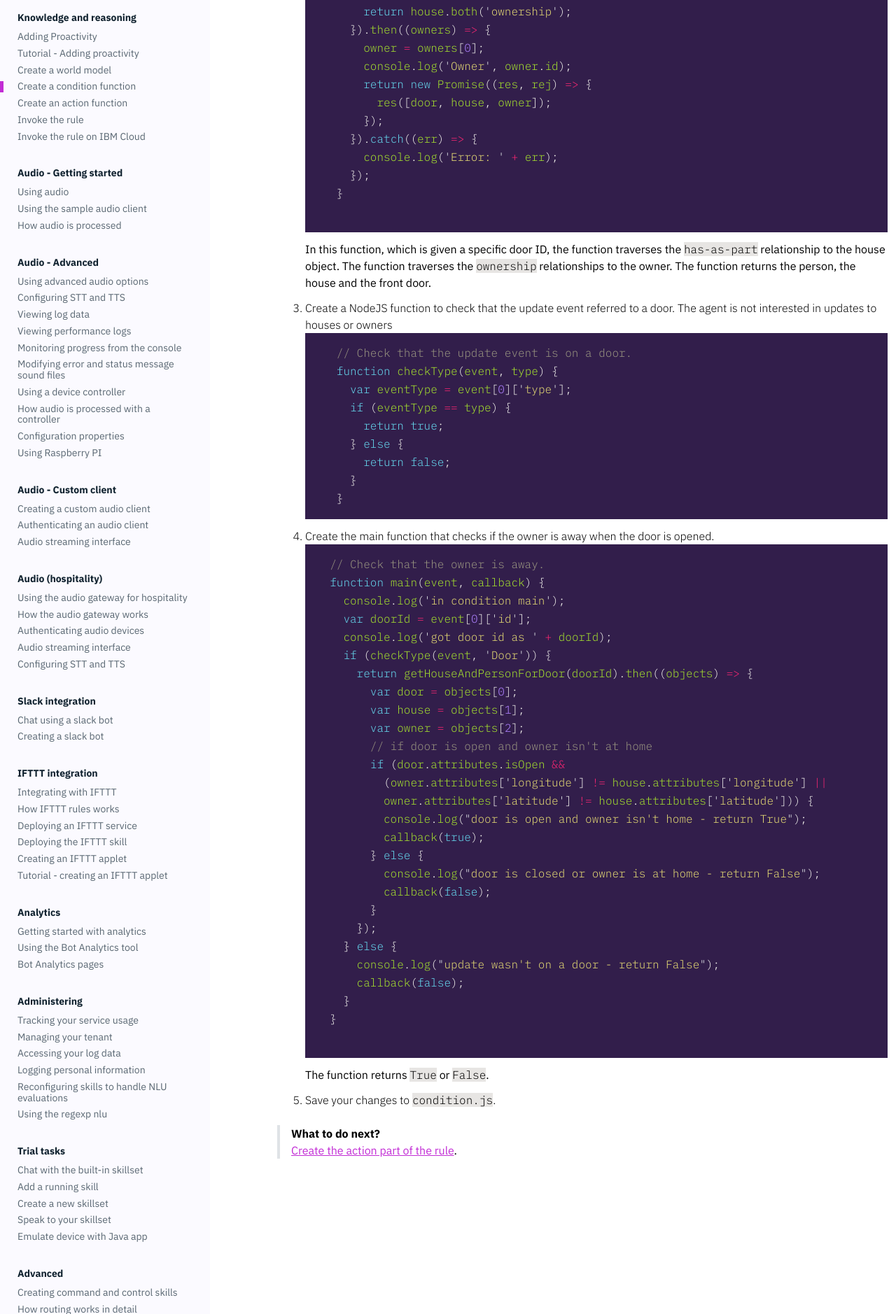
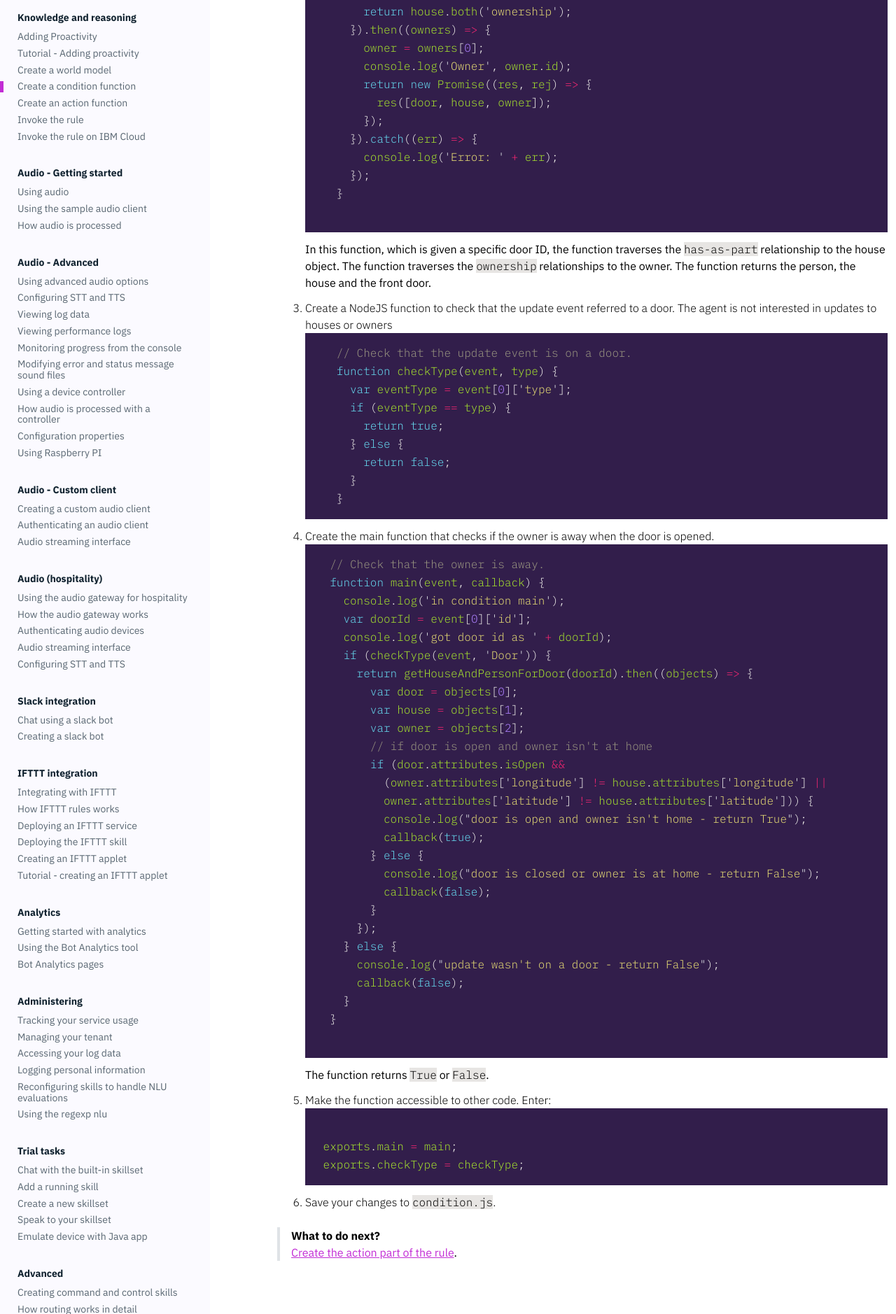
Before and after one commit to Watson-Personal-Assistant/developer, a Jekyll site: the page built from _content/knowledge/create-condition-function.md, in a window 1280 px wide. Shown: the part 936-2814 px from the top of the page at 70% size. Built offline with Jekyll 4.4.1, drawn with Linux system fonts in a browser that asks for light colours; some web fonts are replaced.

Commit message:
Add exports

````diff
--- a/_content/knowledge/create-condition-function.md
+++ b/_content/knowledge/create-condition-function.md
@@ -85,7 +85,14 @@ Complete these steps:
 
       ```
       The function returns `True` or `False`.
-5. Save your changes to `condition.js`.
+5. Make the function accessible to other code.  Enter:
+```javascript
+
+    exports.main = main;
+    exports.checkType = checkType;
+ ```
+
+6. Save your changes to `condition.js`.
 
 > **What to do next?**<br/>
 [Create the action part of the rule]({{site.baseurl}}/knowledge/create-action-function).
````
